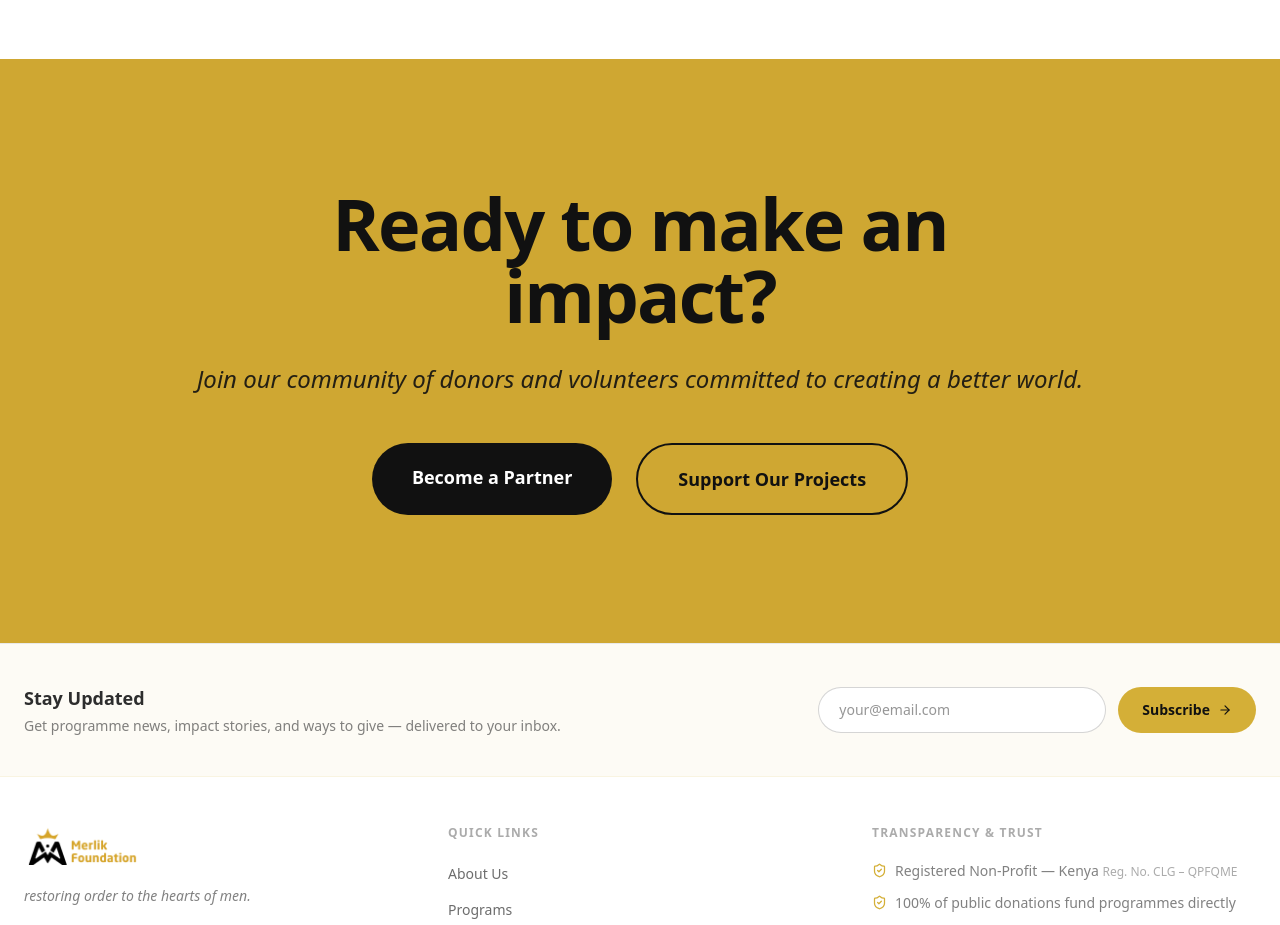
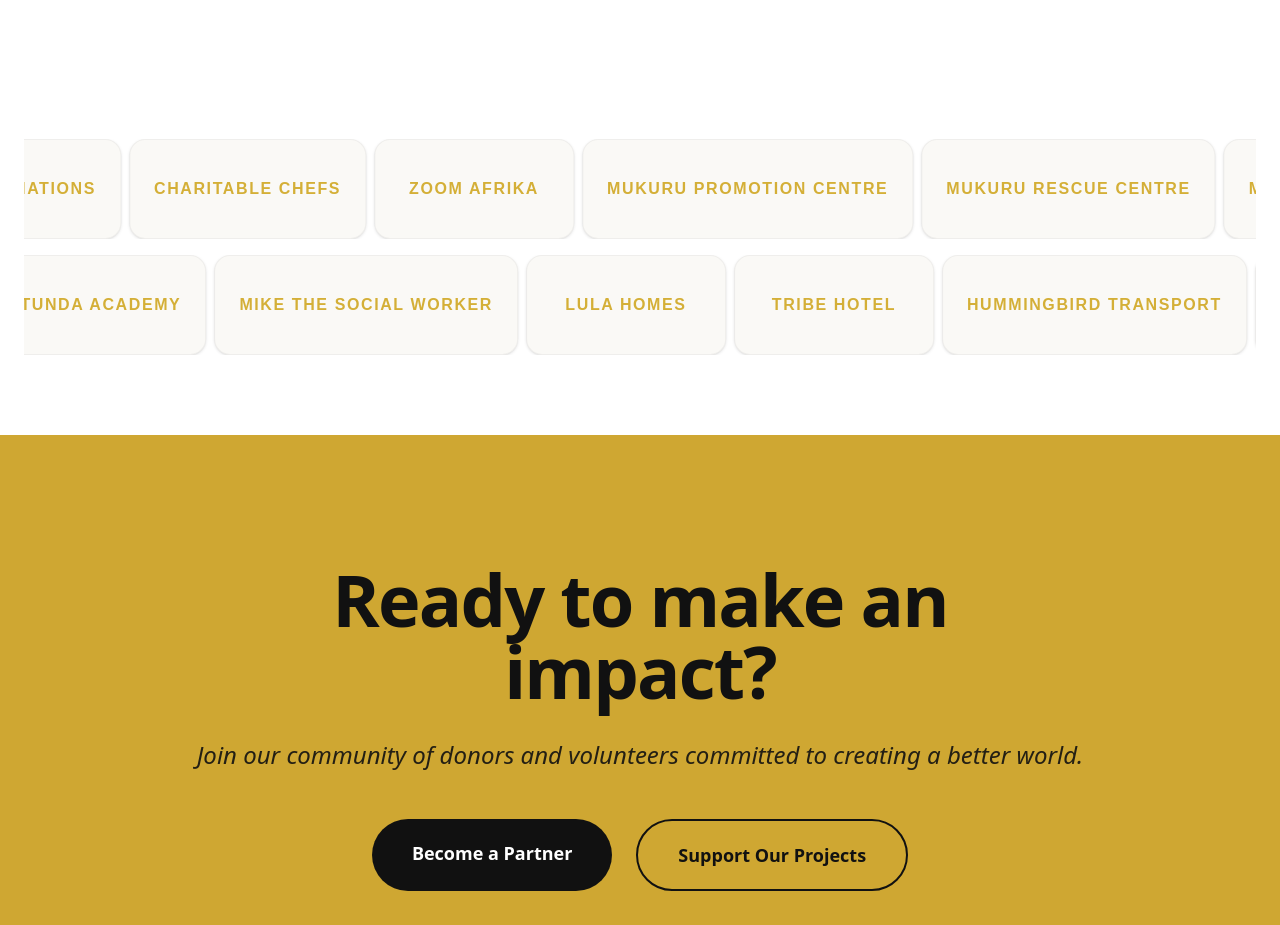
Before and after one commit to foundationmerlik/webapp, a Next.js app: page /about in a window 1280 px wide. Shown: the part 5320-6245 px from the top of the page. Built offline with nearby package versions, Linux system fonts and the light colour scheme; a web font is replaced by a local one.

Commit message:
Update About Page: Added two-lane animated scroller for supplemental partners

```diff
--- a/src/app/about/page.tsx
+++ b/src/app/about/page.tsx
@@ -353,7 +353,50 @@
                         </div>
                     </div>
                 </div>
-            </section >
+            </section>
+
+            {/* Supplemental Partners Scroller */}
+            <section className="mx-auto w-full xl:max-w-[1375px] px-4 lg:px-6 my-20">
+                <div className="scroller relative z-10 overflow-hidden" style={{ "--animation-direction": "forwards", "--animation-duration": "80s" } as any}>
+                    <div className="flex min-w-full shrink-0 w-max flex-nowrap animate-scroll hover:[animation-play-state:paused] gap-2">
+                        {[
+                            "Transform Nations", "Charitable Chefs", "Zoom Afrika",
+                            "Mukuru Promotion Centre", "Mukuru Rescue Centre",
+                            "Mji wa Huruma - Home for the Elderly",
+                            "Transform Nations", "Charitable Chefs", "Zoom Afrika",
+                            "Mukuru Promotion Centre", "Mukuru Rescue Centre",
+                            "Mji wa Huruma - Home for the Elderly"
+                        ].map((partner, i) => (
+                            <div key={`p1-${i}`} className="rounded-2xl border border-foreground/5 text-card-foreground shadow-sm p-6 min-w-[200px] h-[100px] flex items-center justify-center bg-secondary-color group hover:border-brand-gold/30 transition-all duration-500">
+                                <p className="font-black text-sm md:text-base uppercase text-primary-color text-center leading-tight tracking-widest" style={{ fontFamily: '"DM Sans", sans-serif' }}>
+                                    {partner}
+                                </p>
+                            </div>
+                        ))}
+                    </div>
+                </div>
+
+                <div className="my-4"></div>
+
+                <div className="scroller relative z-10 overflow-hidden" style={{ "--animation-direction": "reverse", "--animation-duration": "80s" } as any}>
+                    <div className="flex min-w-full shrink-0 w-max flex-nowrap animate-scroll hover:[animation-play-state:paused] gap-2">
+                        {[
+                            "Mike the Social Worker", "Lula Homes", "Tribe Hotel",
+                            "Hummingbird Transport", "Raising Hearts Foundation",
+                            "Yazua Afrika", "Paper Hearts Foundation", "United Matunda Academy",
+                            "Mike the Social Worker", "Lula Homes", "Tribe Hotel",
+                            "Hummingbird Transport", "Raising Hearts Foundation",
+                            "Yazua Afrika", "Paper Hearts Foundation", "United Matunda Academy"
+                        ].map((partner, i) => (
+                            <div key={`p2-${i}`} className="rounded-2xl border border-foreground/5 text-card-foreground shadow-sm p-6 min-w-[200px] h-[100px] flex items-center justify-center bg-secondary-color group hover:border-brand-gold/30 transition-all duration-500">
+                                <p className="font-black text-sm md:text-base uppercase text-primary-color text-center leading-tight tracking-widest" style={{ fontFamily: '"DM Sans", sans-serif' }}>
+                                    {partner}
+                                </p>
+                            </div>
+                        ))}
+                    </div>
+                </div>
+            </section>
 
             {/* Call to Action */}
             < section className="py-32 px-6 bg-brand-gold text-white relative overflow-hidden" >
--- a/src/app/globals.css
+++ b/src/app/globals.css
@@ -22,11 +22,38 @@
   :root {
     --background: #FFFFFF;
     --foreground: #2D2D2D;
+    --primary-color: #D4AF37;
+    --secondary-color: #FAF9F6;
   }
 
   [data-theme="dark"] {
     --background: #111111;
     --foreground: #F5F5F5;
+    --primary-color: #D4AF37;
+    --secondary-color: #1A1A1A;
+  }
+}
+
+@layer utilities {
+  .animate-scroll {
+    animation: scroll var(--animation-duration, 40s) var(--animation-direction, forwards) linear infinite;
+  }
+
+  @keyframes scroll {
+    from {
+      transform: translateX(0);
+    }
+    to {
+      transform: translateX(calc(-50% - 0.5rem));
+    }
+  }
+
+  .bg-secondary-color {
+    background-color: var(--secondary-color);
+  }
+
+  .text-primary-color {
+    color: var(--primary-color);
   }
 }
 
```
